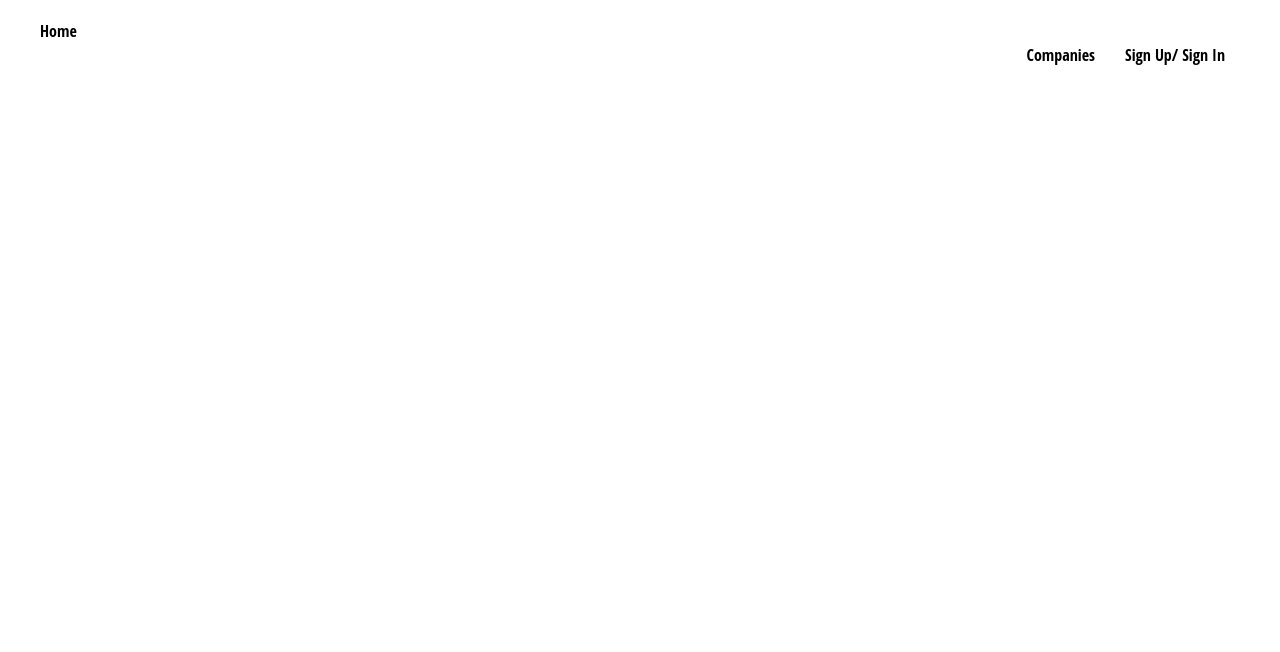
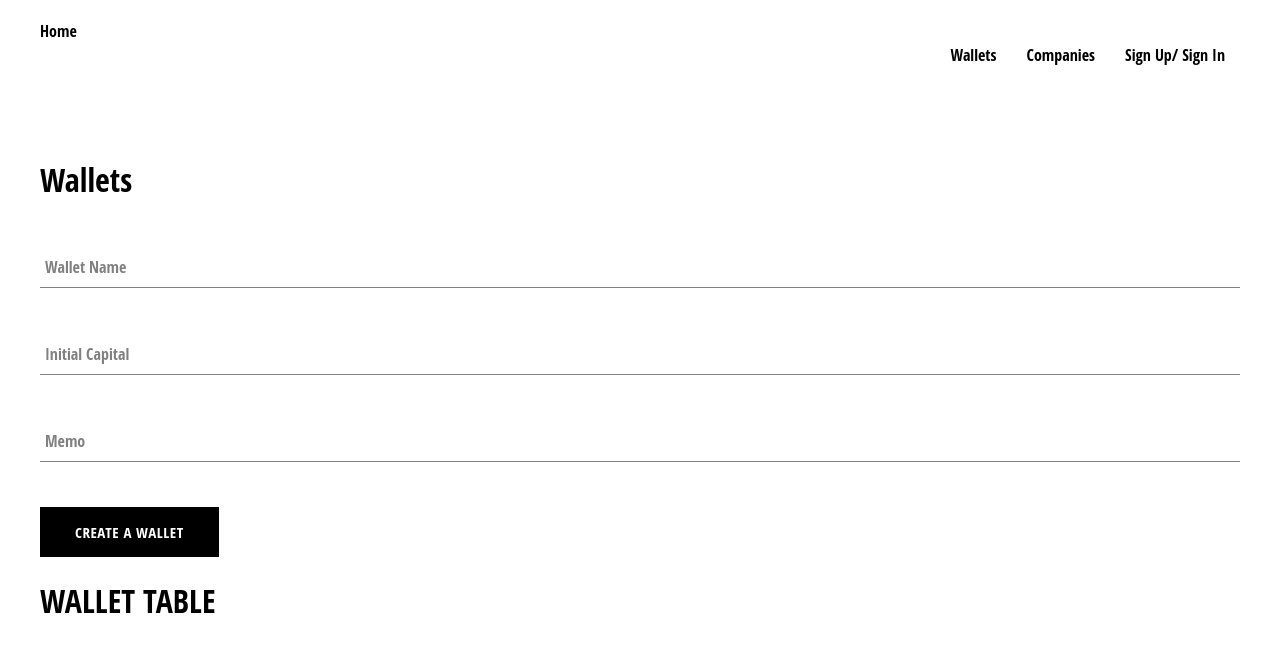
Before and after one commit to keltoumaT/Stock_Market_Simulator, a React (Create React App) app in the folder web/stock_market_simulator/: page /wallets in a window 1280 px wide. Shown: the top 652 px of the page. Built offline with nearby package versions, Linux system fonts and the light colour scheme; no server answers.

Commit message:
added possibility to create a wallet from the front and started possibily to view all wallet from the front

```diff
--- a/web/stock_market_simulator/src/App.js
+++ b/web/stock_market_simulator/src/App.js
@@ -9,6 +9,7 @@ import Companies from './pages/companies/companies.component';
 import Header from './components/header/header.component';
 import './App.css';
 import CompanyDetails from './pages/company-details/company-details.component';
+import WalletPage from './pages/wallet/wallet.component';
 
 
 class App extends React.Component {
@@ -40,6 +41,9 @@ class App extends React.Component {
         CompanyDetails
       }
       />
+      <Route path = "/wallets"
+      component={WalletPage}
+      />
       </Switch>
       </div>
     )
--- a/web/stock_market_simulator/src/components/header/header.component.jsx
+++ b/web/stock_market_simulator/src/components/header/header.component.jsx
@@ -6,6 +6,7 @@ const Header = () => (
   <div className="header">
     <Link to="/">Home</Link>
     <div className="options">
+      <Link className="option" to ="/wallets">Wallets</Link>
       <Link className="option" to="/companies">
         Companies
       </Link>
--- a/web/stock_market_simulator/src/components/sign-up/sign-up.component.jsx
+++ b/web/stock_market_simulator/src/components/sign-up/sign-up.component.jsx
@@ -1,10 +1,10 @@
-import React from 'react';
+import React, { Component } from 'react';
 import FormInput from '../form-input/form-input.component';
 import CustomButton from '../custom-button/custom-button.component';
 import axios from 'axios';
 import './sign-up.styles.scss';
 
-class SignUp extends React.Component {
+class SignUp extends Component {
   constructor() {
     super();
     this.state = {
--- /dev/null
+++ b/web/stock_market_simulator/src/components/wallet-form/wallet-form.component.jsx
@@ -0,0 +1,88 @@
+import React, { Component } from 'react';
+import FormInput from '../form-input/form-input.component';
+import CustomButton from '../custom-button/custom-button.component';
+import axios from 'axios';
+class WalletForm extends Component {
+  constructor() {
+    super();
+    this.state = {
+      name: '',
+      initialCapital: '',
+      memo: '',
+      memberId: 1
+    };
+  }
+  handleSubmit = async event => {
+    event.preventDefault();
+    const { name, initialCapital, memo } = this.state;
+
+    this.setState({
+      name: name,
+      initialCapital: initialCapital,
+      memo: memo
+    });
+    console.log(this.state);
+    const URL = 'http://localhost:8585/wallets';
+    axios
+      .post(URL, {
+        name: this.state.name,
+        initialCapital: this.state.initialCapital,
+        memo: this.state.memo,
+        memberId: this.state.memberId
+      })
+      .then(response => {
+        console.log(response);
+      })
+      .catch(error => {
+        console.log(error);
+      });
+  };
+
+  handleChange = event => {
+    const { name, value } = event.target;
+    this.setState({ [name]: value });
+  };
+
+  render() {
+    const { name, initialCapital, memo } = this.state;
+
+    return (
+      <div>
+        <br></br>
+        <h1>Wallets</h1>
+        <form className="wallet" onSubmit={this.handleSubmit}>
+          <FormInput
+            type="text"
+            name="name"
+            value={name}
+            onChange={this.handleChange}
+            label="Wallet Name"
+            minLength="2"
+            maxLength="50"
+            required
+          />
+          <FormInput
+            type="number"
+            name="initialCapital"
+            value={initialCapital}
+            onChange={this.handleChange}
+            label="Initial Capital"
+            required
+          />
+          <FormInput
+            type="text"
+            name="memo"
+            value={memo}
+            onChange={this.handleChange}
+            label="Memo"
+            required
+          />
+
+          <CustomButton type="submit">CREATE A WALLET</CustomButton>
+        </form>
+      </div>
+    );
+  }
+}
+
+export default WalletForm;
--- /dev/null
+++ b/web/stock_market_simulator/src/components/wallet-form/wallet-form.styles.scss
@@ -0,0 +1,9 @@
+.wallet {
+    display: flex;
+    flex-direction: column;
+    width: 380px;
+
+    .title {
+        margin: 10px 0;
+    }
+}
--- /dev/null
+++ b/web/stock_market_simulator/src/components/wallet-table/wallet-table.component.jsx
@@ -0,0 +1,45 @@
+import React, { Component } from "react";
+import axios from 'axios';
+
+class WalletTable extends Component{
+
+    constructor(props){
+        super(props);
+        this.state = {
+            walletArray : [],
+        }
+    }
+
+    componentDidMount(){
+        this.getData();
+    }
+
+getData = () =>{
+    const URL = "http://localhost:8585/wallets"
+    axios.get(URL)
+    .then(response =>{
+      this.setState({
+        walletArray: response.data,
+      });
+      console.log(response);
+      console.log(this.state.walletArray)
+    })
+    .catch(error => {
+      console.log(error);
+    })
+
+}
+render(){
+    return (
+        <div>
+            <h1>WALLET TABLE</h1>
+
+        {/* Loop through this.state.walletAray to create a table */}
+
+        </div>
+    )
+}
+
+}
+
+export default WalletTable;
--- /dev/null
+++ b/web/stock_market_simulator/src/pages/wallet/wallet.component.jsx
@@ -0,0 +1,12 @@
+import React from 'react';
+import WalletForm from '../../components/wallet-form/wallet-form.component';
+import WalletTable from '../../components/wallet-table/wallet-table.component';
+
+const WalletPage = () => (
+  <div>
+    <WalletForm />
+    <WalletTable />
+  </div>
+);
+
+export default WalletPage;
```
Also changed, not shown: web/stock_market_simulator/src/components/wallet-table/wallet-table.styles.scss (added), web/stock_market_simulator/src/pages/wallet/wallet.styles.scss (added).
